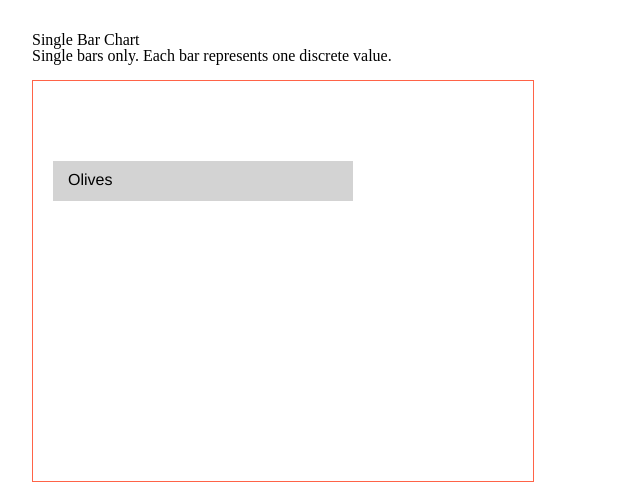
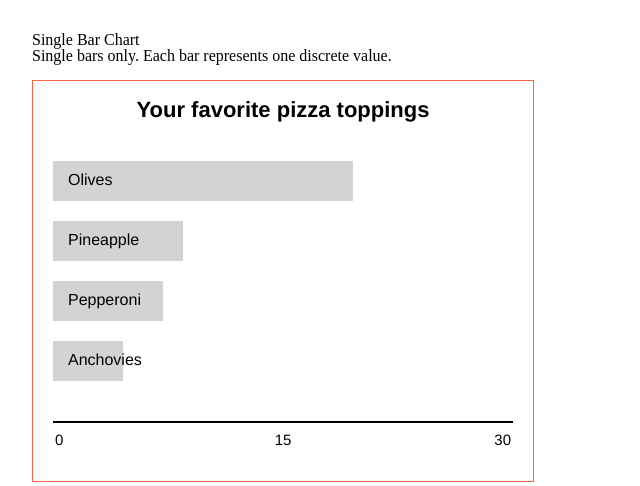
Before and after one commit to 1Copenut/canvas-rendering-2d, a website with bundled scripts: page public/charts/barChart/index.html in a window 1280 px wide. Shown: the whole page, without its empty margins (0-640 px from the left). Built offline with nearby package versions, Linux system fonts and the light colour scheme.

Commit message:
Reorganized bar chart to fetch data asynchronously.
* Quick reorganization and using top-level await for data.
* Removed setup function, moved all draw steps into index.
* Refactored to a single initBarChart export.
* Helper functions all using async data fetch.
* Passing async data fetch to all event listeners now.
* Bar chart is now loading all data async.

```diff
--- a/public/charts/barChart/barChart.mjs
+++ /dev/null
@@ -1,70 +0,0 @@
-import { BAR_CHART_CLASS, BAR_CHART_HEIGHT } from "../../lib/constants/index.js";
-import { BAR_CHART_DATA } from "./data.js";
-
-import handleBarChartArrowKeys from "../../lib/helpers/keyboard/handleBarChartArrowKeys.mjs";
-import handleBarChartClick from "../../lib/helpers/mouse/handleBarChartClick.mjs";
-import drawLabel from "../../lib/helpers/drawing/drawLabel.mjs";
-import drawLegend from "../../lib/helpers/drawing/drawLegend.mjs";
-
-const bars = [...document.getElementsByClassName(BAR_CHART_CLASS)];
-const canvas = document.getElementById('canvas');
-const ctx = canvas.getContext('2d');
-
-// Add event listeners
-document.addEventListener('focus', initBarChart, true);
-document.addEventListener('blur', initBarChart, true);
-canvas.addEventListener('click', e => handleBarChartClick(e, bars, BAR_CHART_DATA.segmentData), false);
-canvas.addEventListener('keydown', e => handleBarChartArrowKeys(e, bars), false);
-
-function initBarChart() {
-  ctx.clearRect(0, 0, canvas.width, canvas.height);
-  BAR_CHART_DATA.segmentData.map((bar, i) => drawBar(
-    bar.name,
-    bar.x_start,
-    bar.y_start,
-    bar.x_end,
-    bar.y_end,
-    bars[i],
-  ));
-
-  // Draw the chart label
-  drawLabel(ctx, canvas, BAR_CHART_DATA.chartLabel);
-
-  // Draw the legend
-  drawLegend(ctx, canvas, BAR_CHART_DATA.minValue, BAR_CHART_DATA.maxValue);
-}
-
-function drawBar(name, x_start, y_start, x_end, y_end, el) {
-  const active = document.activeElement === el;
-  const height = BAR_CHART_HEIGHT;
-
-  // Button background
-  ctx.fillStyle = active ? 'rebeccapurple' : 'lightgray';
-  ctx.fillRect(
-    x_start,
-    y_start,
-    x_end - x_start,
-    y_end - y_start
-  );
-
-  // Button text
-  ctx.font = '16px Helvetica, Arial, sans-serif';
-  ctx.textAlign = 'left';
-  ctx.textBaseline = 'middle';
-  ctx.fillStyle = active ? 'white' : 'black';
-  ctx.fillText(name, x_start + 15, y_start + height / 2);
-
-  // Define clickable area
-  ctx.beginPath();
-  ctx.rect(
-    x_start,
-    y_start,
-    x_end - x_start,
-    y_end - y_start
-  );
-
-  // Draw focus ring, if appropriate
-  ctx.drawFocusIfNeeded(el);
-}
-
-export default initBarChart;
--- a/public/charts/barChart/data.js
+++ /dev/null
@@ -1,43 +0,0 @@
-export const BAR_CHART_DATA = {
-  chartLabel: 'Your favorite pizza toppings',
-  minValue: 0,
-  maxValue: 30,
-  segmentData: [
-    {
-      elemId: 'button1',
-      name: 'Olives',
-      votes: 18,
-      x_start: 20,
-      y_start: 80,
-      x_end: 320,
-      y_end: 120
-    },
-    {
-      elemId: 'button2',
-      name: 'Pineapple',
-      votes: 14,
-      x_start: 20,
-      y_start: 140,
-      x_end: 150,
-      y_end: 180
-    },
-    {
-      elemId: 'button3',
-      name: 'Pepperoni',
-      votes: 10,
-      x_start: 20,
-      y_start: 200,
-      x_end: 130,
-      y_end: 240
-    },
-    {
-      elemId: 'button4',
-      name: 'Anchovies',
-      votes: 6,
-      x_start: 20,
-      y_start: 260,
-      x_end: 90,
-      y_end: 300
-    }
-  ]
-}
--- a/public/charts/barChart/data.json
+++ /dev/null
@@ -1,43 +0,0 @@
-{
-  "chartLabel": "Your favorite pizza toppings",
-  "minValue": "0",
-  "maxValue": "30",
-  "segmentData": [
-    {
-      "elemId": "button1",
-      "name": "Olives",
-      "votes": "18",
-      "x_start": "20",
-      "y_start": "80",
-      "x_end": "320",
-      "y_end": "120"
-    },
-    {
-      "elemId": "button2",
-      "name": "Pineapple",
-      "votes": "14",
-      "x_start": "20",
-      "y_start": "140",
-      "x_end": "150",
-      "y_end": "180"
-    },
-    {
-      "elemId": "button3",
-      "name": "Pepperoni",
-      "votes": "10",
-      "x_start": "20",
-      "y_start": "200",
-      "x_end": "130",
-      "y_end": "240"
-    },
-    {
-      "elemId": "button4",
-      "name": "Anchovies",
-      "votes": "6",
-      "x_start": "20",
-      "y_start": "260",
-      "x_end": "90",
-      "y_end": "300"
-    }
-  ]
-}
--- a/public/charts/barChart/index.html
+++ b/public/charts/barChart/index.html
@@ -17,71 +17,6 @@
       <canvas aria-labelledby="canvas-title" id="canvas" height="400" width="500" role="figure" tabindex="0"></canvas>
     </div>
   </main>
-  <script>
-    // fetch('./data.json')
-    //   .then(response => response.json())
-    //   .then(data => {
-    //     const segments = data.segmentData;
-    //     const chartFragment = document.createDocumentFragment();
-
-    //     segments.map((segment, i) => {
-    //       const { elemId, name, votes } = segment;
-
-    //       const containerElem = document.createElement('div');
-    //       const containerText = document.createTextNode(name);
-
-    //       const helperElem = document.createElement('span');
-    //       const helperText = document.createTextNode(`${votes} votes`);
-
-    //       containerElem.append(containerText);
-    //       containerElem.classList.add('bar-chart');
-    //       containerElem.setAttribute('id', elemId);
-    //       containerElem.setAttribute('tabindex', i === 0 ? "0" : "-1");
-
-    //       helperElem.append(helperText);
-    //       helperElem.classList.add('sr-only');
-
-    //       containerElem.append(helperElem);
-    //       chartFragment.append(containerElem);
-    //     });
-
-    //     document.getElementById('canvas').append(chartFragment);
-    //   });
-
-      async function getBarChartData(dataUrl, canvasId) {
-        const data = await fetch(dataUrl);
-        const response = await data.json();
-        return response;
-      }
-
-      getBarChartData('./data.json', 'canvas').then(data => {
-        const segments = data.segmentData;
-        const chartFragment = document.createDocumentFragment();
-
-        segments.map((segment, i) => {
-          const { elemId, name, votes } = segment;
-
-          const containerElem = document.createElement('div');
-          const containerText = document.createTextNode(name);
-
-          const helperElem = document.createElement('span');
-          const helperText = document.createTextNode(`${votes} votes`);
-
-          containerElem.append(containerText);
-          containerElem.classList.add('bar-chart');
-          containerElem.setAttribute('id', elemId);
-          containerElem.setAttribute('tabindex', i === 0 ? "0" : "-1");
-
-          helperElem.append(helperText);
-          helperElem.classList.add('sr-only');
-
-          containerElem.append(helperElem);
-          chartFragment.append(containerElem);
-        });
-
-        document.getElementById('canvas').append(chartFragment);
-      });
-  </script>
-  <script src="index.js" type="module"></script>
+  <script src="js/index.js" type="module"></script>
 </body>
 </html>
--- /dev/null
+++ b/public/charts/barChart/js/barChart.mjs
@@ -0,0 +1,107 @@
+import { BAR_CHART_CLASS, BAR_CHART_HEIGHT } from "../../../lib/constants/index.js";
+
+import drawLabel from "../../../lib/helpers/drawing/drawLabel.mjs";
+import drawLegend from "../../../lib/helpers/drawing/drawLegend.mjs";
+import fetchData from "../../../lib/helpers/data/fetchData.mjs";
+import handleBarChartArrowKeys from "../../../lib/helpers/keyboard/handleBarChartArrowKeys.mjs";
+import handleBarChartClick from "../../../lib/helpers/mouse/handleBarChartClick.mjs";
+
+const data = await fetchData('js/data/data.json');
+
+const canvas = document.getElementById('canvas');
+const ctx = canvas.getContext('2d');
+
+// Add event listeners
+document.addEventListener('focus', () => drawBarChart(data), true);
+document.addEventListener('blur', () => drawBarChart(data), true);
+canvas.addEventListener('click', e => handleBarChartClick(e, data.barData), false);
+canvas.addEventListener('keydown', e => handleBarChartArrowKeys(e), false);
+
+function buildBarChartHtml(dataObj) {
+  const bars = dataObj.barData;
+  const chartFragment = document.createDocumentFragment();
+
+  bars.map((bar, i) => {
+    const { elemId, name, votes } = bar;
+
+    const containerElem = document.createElement('div');
+    const containerText = document.createTextNode(name);
+
+    const helperElem = document.createElement('span');
+    const helperText = document.createTextNode(`${votes} votes`);
+
+    containerElem.append(containerText);
+    containerElem.classList.add('bar-chart');
+    containerElem.setAttribute('id', elemId);
+    containerElem.setAttribute('tabindex', i === 0 ? "0" : "-1");
+
+    helperElem.append(helperText);
+    helperElem.classList.add('sr-only');
+
+    containerElem.append(helperElem);
+    chartFragment.append(containerElem);
+  });
+
+  document.getElementById('canvas').append(chartFragment);
+}
+
+function drawBar(name, x_start, y_start, x_end, y_end, el) {
+  const active = document.activeElement === el;
+  const height = BAR_CHART_HEIGHT;
+
+  // Button background
+  ctx.fillStyle = active ? 'rebeccapurple' : 'lightgray';
+  ctx.fillRect(
+    x_start,
+    y_start,
+    x_end - x_start,
+    y_end - y_start
+  );
+
+  // Button text
+  ctx.font = '16px Helvetica, Arial, sans-serif';
+  ctx.textAlign = 'left';
+  ctx.textBaseline = 'middle';
+  ctx.fillStyle = active ? 'white' : 'black';
+  ctx.fillText(name, x_start + 15, y_start + height / 2);
+
+  // Define clickable area
+  ctx.beginPath();
+  ctx.rect(
+    x_start,
+    y_start,
+    x_end - x_start,
+    y_end - y_start
+  );
+
+  // Draw focus ring, if appropriate
+  ctx.drawFocusIfNeeded(el);
+}
+
+function drawBarChart(dataObj) {
+  const bars = [...document.getElementsByClassName(BAR_CHART_CLASS)];
+
+  ctx.clearRect(0, 0, canvas.width, canvas.height);
+
+  dataObj.barData.map((bar, i) => drawBar(
+    bar.name,
+    bar.x_start,
+    bar.y_start,
+    bar.x_end,
+    bar.y_end,
+    bars[i],
+  ));
+
+  // Draw the chart label
+  drawLabel(ctx, canvas, dataObj.chartLabel);
+
+  // Draw the legend
+  drawLegend(ctx, canvas, dataObj.minValue, dataObj.maxValue);
+}
+
+function initBarChart() {
+  buildBarChartHtml(data);
+  drawBarChart(data);
+}
+
+export default initBarChart;
--- /dev/null
+++ b/public/charts/barChart/js/data/data.json
@@ -0,0 +1,43 @@
+{
+  "chartLabel": "Your favorite pizza toppings",
+  "minValue": 0,
+  "maxValue": 30,
+  "barData": [
+    {
+      "elemId": "button1",
+      "name": "Olives",
+      "votes": 18,
+      "x_start": 20,
+      "y_start": 80,
+      "x_end": 320,
+      "y_end": 120
+    },
+    {
+      "elemId": "button2",
+      "name": "Pineapple",
+      "votes": 14,
+      "x_start": 20,
+      "y_start": 140,
+      "x_end": 150,
+      "y_end": 180
+    },
+    {
+      "elemId": "button3",
+      "name": "Pepperoni",
+      "votes": 10,
+      "x_start": 20,
+      "y_start": 200,
+      "x_end": 130,
+      "y_end": 240
+    },
+    {
+      "elemId": "button4",
+      "name": "Anchovies",
+      "votes": 6,
+      "x_start": 20,
+      "y_start": 260,
+      "x_end": 90,
+      "y_end": 300
+    }
+  ]
+}
--- /dev/null
+++ b/public/lib/helpers/data/fetchData.mjs
@@ -0,0 +1,7 @@
+async function fetchData(url) {
+  const data = await fetch(url);
+  const response = await data.json();
+  return response;
+}
+
+export default fetchData;
--- a/public/lib/helpers/keyboard/handleBarChartArrowKeys.mjs
+++ b/public/lib/helpers/keyboard/handleBarChartArrowKeys.mjs
@@ -1,6 +1,10 @@
+import { BAR_CHART_CLASS } from "../../../lib/constants/index.js";
+
 let selectedBarIndex = 0;
 
-function handleBarChartArrowKeys(e, barsArr) {
+function handleBarChartArrowKeys(e) {
+  const barsArr = [...document.getElementsByClassName(BAR_CHART_CLASS)];
+
   switch(e.key) {
     case 'ArrowUp':
     case 'ArrowLeft': {
--- a/public/lib/helpers/mouse/handleBarChartClick.mjs
+++ b/public/lib/helpers/mouse/handleBarChartClick.mjs
@@ -1,4 +1,8 @@
-function handleBarChartClick(e, barsArr, barData) {
+import { BAR_CHART_CLASS } from "../../../lib/constants/index.js";
+
+function handleBarChartClick(e, barData) {
+  const barsArr = [...document.getElementsByClassName(BAR_CHART_CLASS)];
+
   // Calculate click coordinates
   const x = e.clientX - canvas.offsetLeft;
   const y = e.clientY - canvas.offsetTop;
```
Also changed, not shown: public/charts/barChart/js/setup.js (added, +33 -0 lines), public/charts/barChart/js/index.js (renamed from public/charts/barChart/index.js), 1 other file.
